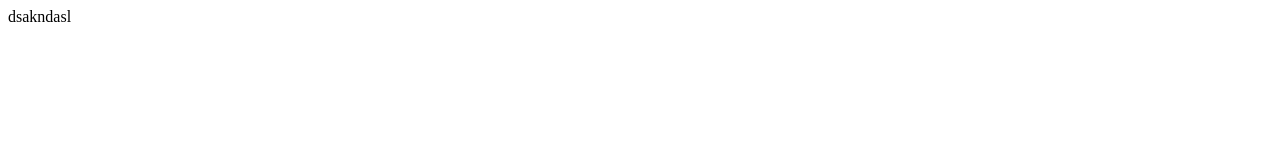
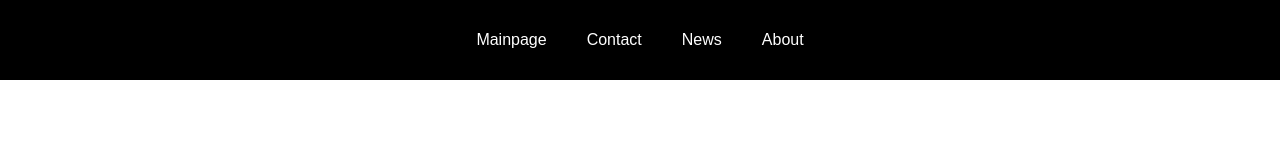
Before and after one commit to mlalayev/TestDersi, a plain HTML site: page index.html in a window 1280 px wide. Drawn offline with Linux system fonts and the light colour scheme.

Commit message:
yeni header hissesi

```diff
--- a/index.html
+++ b/index.html
@@ -4,8 +4,42 @@
     <meta charset="UTF-8">
     <meta name="viewport" content="width=device-width, initial-scale=1.0">
     <title>Document</title>
+    <style>
+        *{
+            margin: 0;
+            padding: 0;
+            box-sizing: border-box;
+        }
+
+        header{
+            width: 100%;
+            height: 80px;
+        }
+
+        ul{
+            display: flex;
+            list-style: none;
+            width: 100%;
+            justify-content: center;
+            gap: 40px;
+            height: 100%;
+            align-items: center;
+            font-family: fantasy;
+            background-color: black;
+            color: white;
+        }
+    </style>
 </head>
 <body>
-    dsakndasl
+
+    <header>
+        <ul>
+            <li>Mainpage</li>
+            <li>Contact</li>
+            <li>News</li>
+            <li>About</li>
+        </ul>
+    </header>
+
 </body>
 </html>
```
